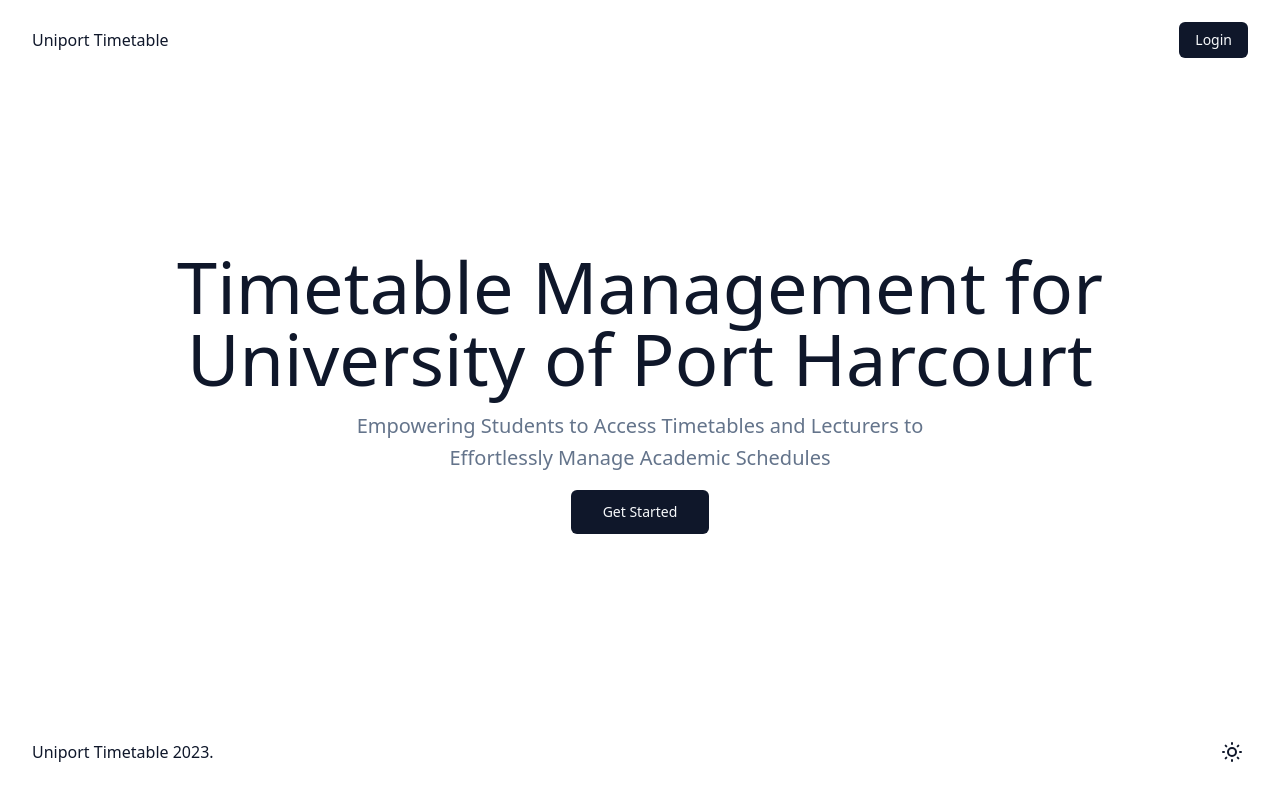
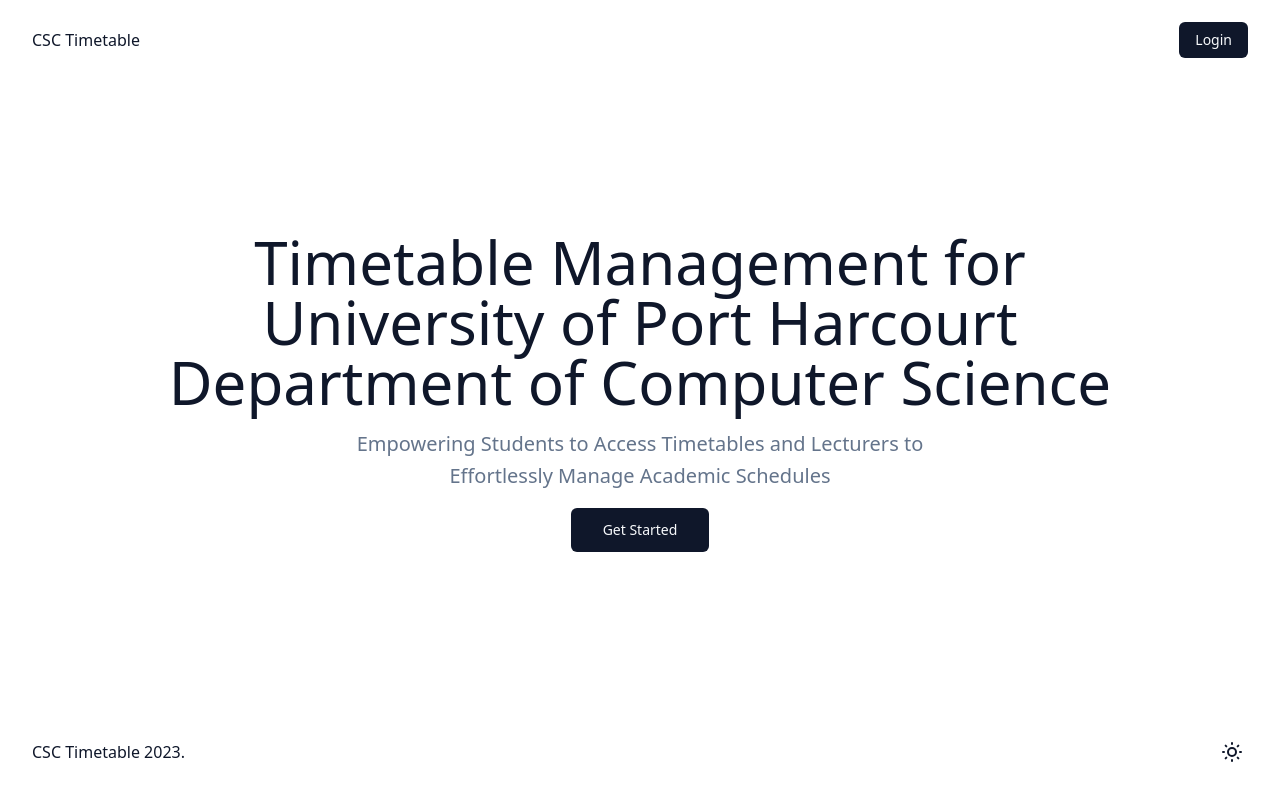
Before and after one commit to sudohogan/uniport-timestable, a Next.js app: page / in a window 1280 px wide. Built offline with nearby package versions, Linux system fonts and the light colour scheme.

Commit message:
refactor, fix and clean up

```diff
--- a/src/app/(landing)/page.tsx
+++ b/src/app/(landing)/page.tsx
@@ -5,11 +5,10 @@ import { buttonVariants } from "@/components/ui/button"
 export default async function IndexPage() {
 
   return (
-    // <>
     <section className="space-y-6 pb-8 pt-6 md:pb-12 md:pt-10 lg:py-32">
       <div className="container flex max-w-[64rem] flex-col items-center gap-4 text-center">
-          <h1 className="font-heading text-3xl sm:text-5xl md:text-6xl lg:text-7xl">
-            Timetable Management for University of Port Harcourt
+        <h1 className="font-heading text-2xl sm:text-4xl md:text-5xl lg:text-6xl">
+          Timetable Management for University of Port Harcourt Department of Computer Science
         </h1>
         <p className="max-w-[42rem] leading-normal text-muted-foreground sm:text-xl sm:leading-8">
           Empowering Students to Access Timetables and Lecturers to Effortlessly Manage Academic Schedules
@@ -21,6 +20,5 @@ export default async function IndexPage() {
         </div>
       </div>
     </section>
-    // </>
   )
 }
--- a/src/app/uniport-timetable/layout.tsx
+++ b/src/app/uniport-timetable/layout.tsx
@@ -10,7 +10,7 @@ interface RootLayoutProps {
 const TimeTableLayout = ({children}: RootLayoutProps) => {
     return(
         <div className="flex min-h-screen flex-col relative">
-            <header className="container bg-background">
+            <header className="container bg-background shadow-md">
                 <div className="flex h-20 items-center justify-between py-6">
                 <MainNav  />
                 <nav>
--- a/src/components/MainNav.tsx
+++ b/src/components/MainNav.tsx
@@ -3,23 +3,18 @@
 import * as React from "react"
 import Link from "next/link"
 import { useSelectedLayoutSegment } from "next/navigation"
+// interface MainNavProps {
+//   children?: React.ReactNode
+// }
 
-import { cn } from "@/lib/utils"
-import { Icons } from "@/components/icons"
-import { MobileNav } from "@/components/mobile-nav"
-
-interface MainNavProps {
-  children?: React.ReactNode
-}
-
-export function MainNav({ children }: MainNavProps) {
-  const segment = useSelectedLayoutSegment()
-  const [showMobileMenu, setShowMobileMenu] = React.useState<boolean>(false)
+export function MainNav() {
+  // const segment = useSelectedLayoutSegment()
+  // const [showMobileMenu, setShowMobileMenu] = React.useState<boolean>(false)
 
   return (
     <div className="flex gap-6 md:gap-10">
       <Link href="/" className="items-center space-x-2 md:flex">
-        Uniport Timetable
+        CSC Timetable
       </Link>
     </div>
   )
--- a/src/components/SiteFooter.tsx
+++ b/src/components/SiteFooter.tsx
@@ -1,16 +1,15 @@
-import * as React from "react"
+import React, { HTMLAttributes } from "react"
 
 import { cn } from "@/lib/utils"
 import { ModeToggle } from "@/components/mode-toggle"
-import { Icons } from "./icons"
 
-export function SiteFooter({ className }: React.HTMLAttributes<HTMLElement>) {
+export function SiteFooter({ className }: HTMLAttributes<HTMLElement>) {
     const year = new Date().getFullYear()
   return (
     <footer className={cn(className)}>
       <div className="container flex flex-col items-center justify-between gap-4 py-10 md:h-24 md:flex-row md:py-0">
           <p>
-            Uniport Timetable {year}
+            CSC Timetable {year}
             .
           </p>
         <ModeToggle />
--- a/src/components/auth/registerForm.tsx
+++ b/src/components/auth/registerForm.tsx
@@ -37,8 +37,6 @@ export function RegisterForm({ ...className }) {
       password,
     };
     localStorage.setItem("user", JSON.stringify(user));
-
-    console.log(user)
     setIsLoading(true);
     // Redirect to the timetable page
     router.push("/uniport-timetable");
--- a/src/components/fallback.tsx
+++ b/src/components/fallback.tsx
@@ -1,18 +1,24 @@
 "use client";
-import React from 'react'
+import React, { useEffect, useState } from 'react'
 import { Avatar, AvatarFallback } from './ui/avatar';
 
 const NameFallback = () => {
-    // const storedUser = localStorage.getItem("user");
-    // let user = null;
-    // if (storedUser) {
-    //     user = JSON.parse(storedUser);
-    // }
+  const [user, setUser] = useState<{ firstName: string; lastName: string } | null>(null);
+
+  useEffect(() => {
+    const storedUser = localStorage.getItem('user');
+    if (storedUser) {
+      const parsedUser = JSON.parse(storedUser);
+      setUser(parsedUser);
+    }
+  }, []);
+
   return (
     <Avatar>
-        {/* <AvatarFallback>{`${user?.firstName?.slice(0,1).toUpperCase()}${user?.lastName?.slice(0,1).toUpperCase()}`}</AvatarFallback> */}
+      {user && <AvatarFallback>{`${user?.firstName.slice(0,1).toUpperCase()}${user?.lastName.slice(0,1).toUpperCase()}`}</AvatarFallback>}
+      {!user && <AvatarFallback>N/A</AvatarFallback>}
     </Avatar>
-  )
-}
+  );
+};
 
-export default NameFallback
+export default NameFallback;
--- a/src/components/mobile-nav.tsx
+++ b/src/components/mobile-nav.tsx
@@ -1,26 +1,26 @@
-import * as React from "react"
-import Link from "next/link"
-import { cn } from "@/lib/utils"
-import { Icons } from "@/components/icons"
+// import * as React from "react"
+// import Link from "next/link"
+// import { cn } from "@/lib/utils"
+// import { Icons } from "@/components/icons"
 
-interface MobileNavProps {
-  children?: React.ReactNode
-}
+// interface MobileNavProps {
+//   children?: React.ReactNode
+// }
 
-export function MobileNav({ children }: MobileNavProps) {
+// export function MobileNav({ children }: MobileNavProps) {
 
-  return (
-    <div
-      className={cn(
-        "fixed inset-0 top-16 z-50 grid h-[calc(100vh-4rem)] grid-flow-row auto-rows-max overflow-auto p-6 pb-32 shadow-md animate-in slide-in-from-bottom-80 md:hidden"
-      )}
-    >
-      <div className="relative z-20 grid gap-6 rounded-md bg-popover p-4 text-popover-foreground shadow-md">
-        <Link href="/" className="flex items-center space-x-2">
-          <Icons.logo />
-        </Link>
-        {children}
-      </div>
-    </div>
-  )
-}
+//   return (
+//     <div
+//       className={cn(
+//         "fixed inset-0 top-16 z-50 grid h-[calc(100vh-4rem)] grid-flow-row auto-rows-max overflow-auto p-6 pb-32 shadow-md animate-in slide-in-from-bottom-80 md:hidden"
+//       )}
+//     >
+//       <div className="relative z-20 grid gap-6 rounded-md bg-popover p-4 text-popover-foreground shadow-md">
+//         <Link href="/" className="flex items-center space-x-2">
+//           <Icons.logo />
+//         </Link>
+//         {children}
+//       </div>
+//     </div>
+//   )
+// }
```
Also changed, not shown: src/components/Timetable.tsx (+0 -10 lines). Lines whose indentation alone changed are shown as unchanged.
